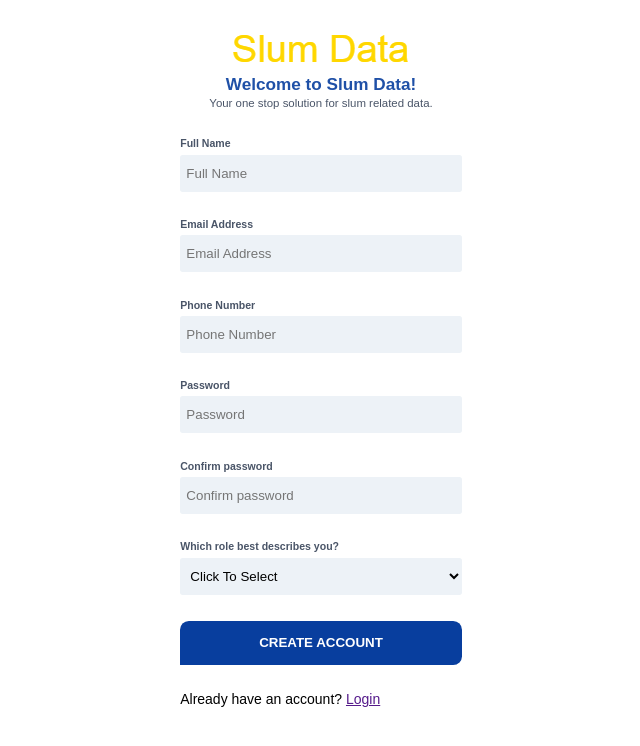
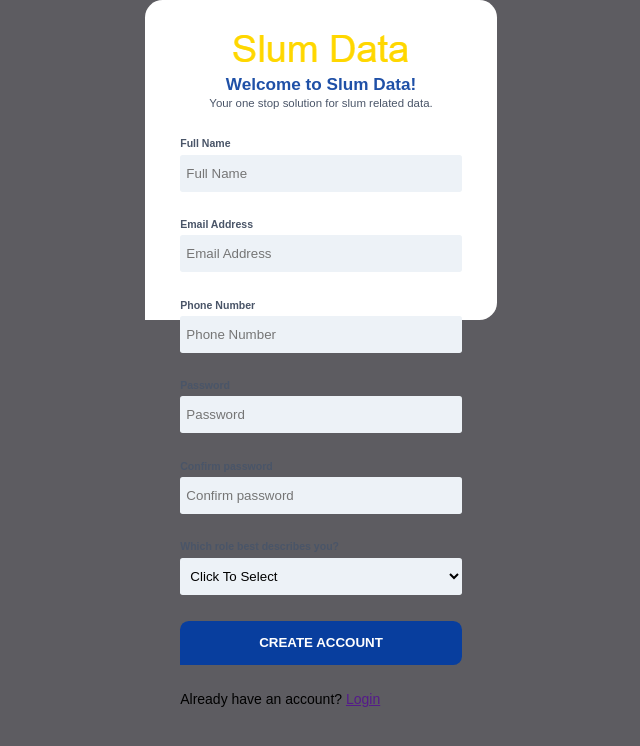
Before and after one commit to BuildForSDG/Team-269-Frontend, a React (Create React App) app: page /register in a window 1280 px wide. Shown: the top 746 px of the page, without its empty margins (319-959 px from the left). Built offline with nearby package versions, Linux system fonts and the light colour scheme.

Commit message:
style: change signUp page background-color

```diff
--- a/src/components/signup/SignUp.css
+++ b/src/components/signup/SignUp.css
@@ -22,6 +22,7 @@ body {
   font-family: 'Sen', sans-serif;
   font-size: 1.3rem;
   background-image: url('../../images/bg.png') cover no-repeat;
+  background-color: #5D5C61;
 }
 
 
```
